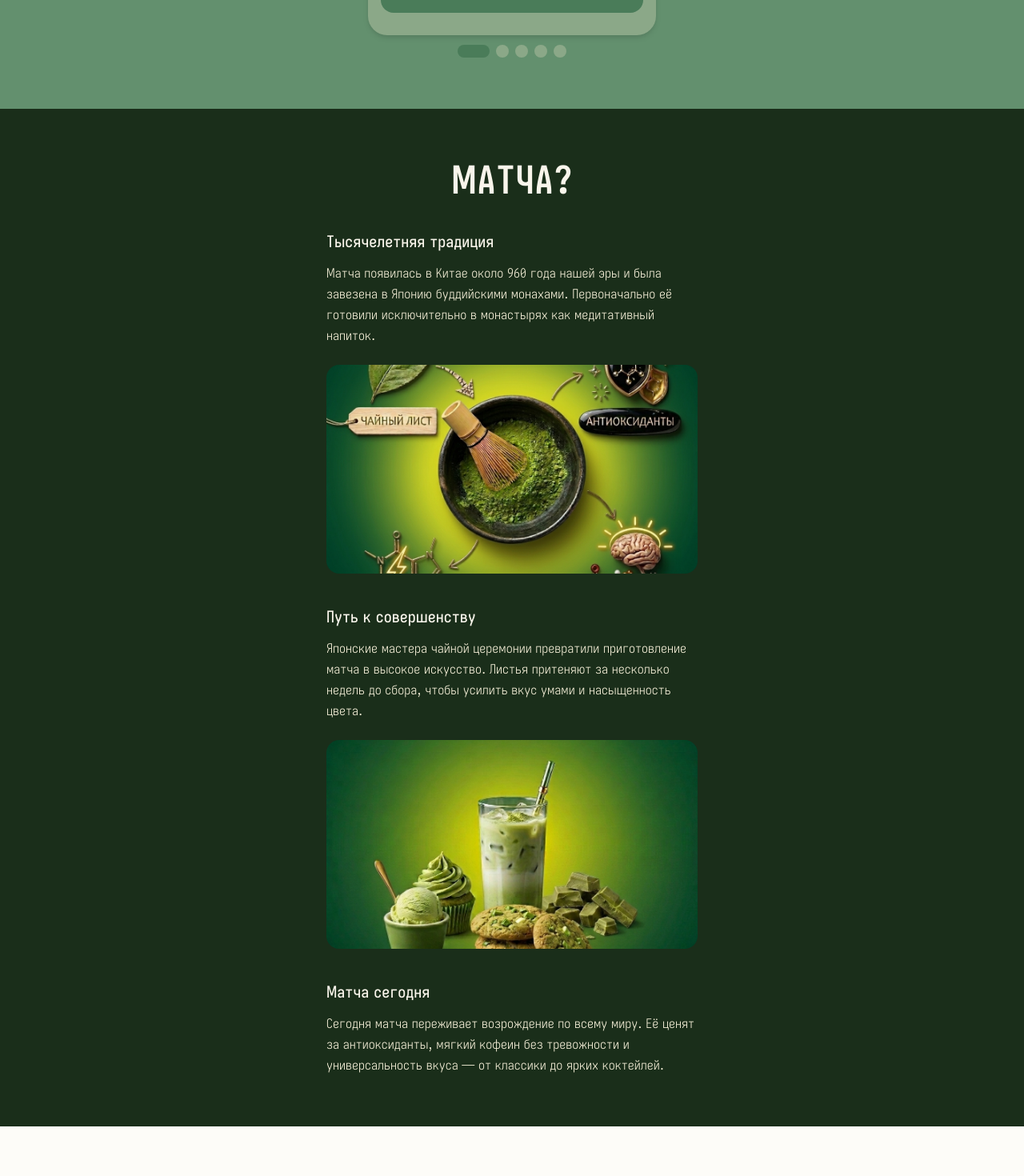
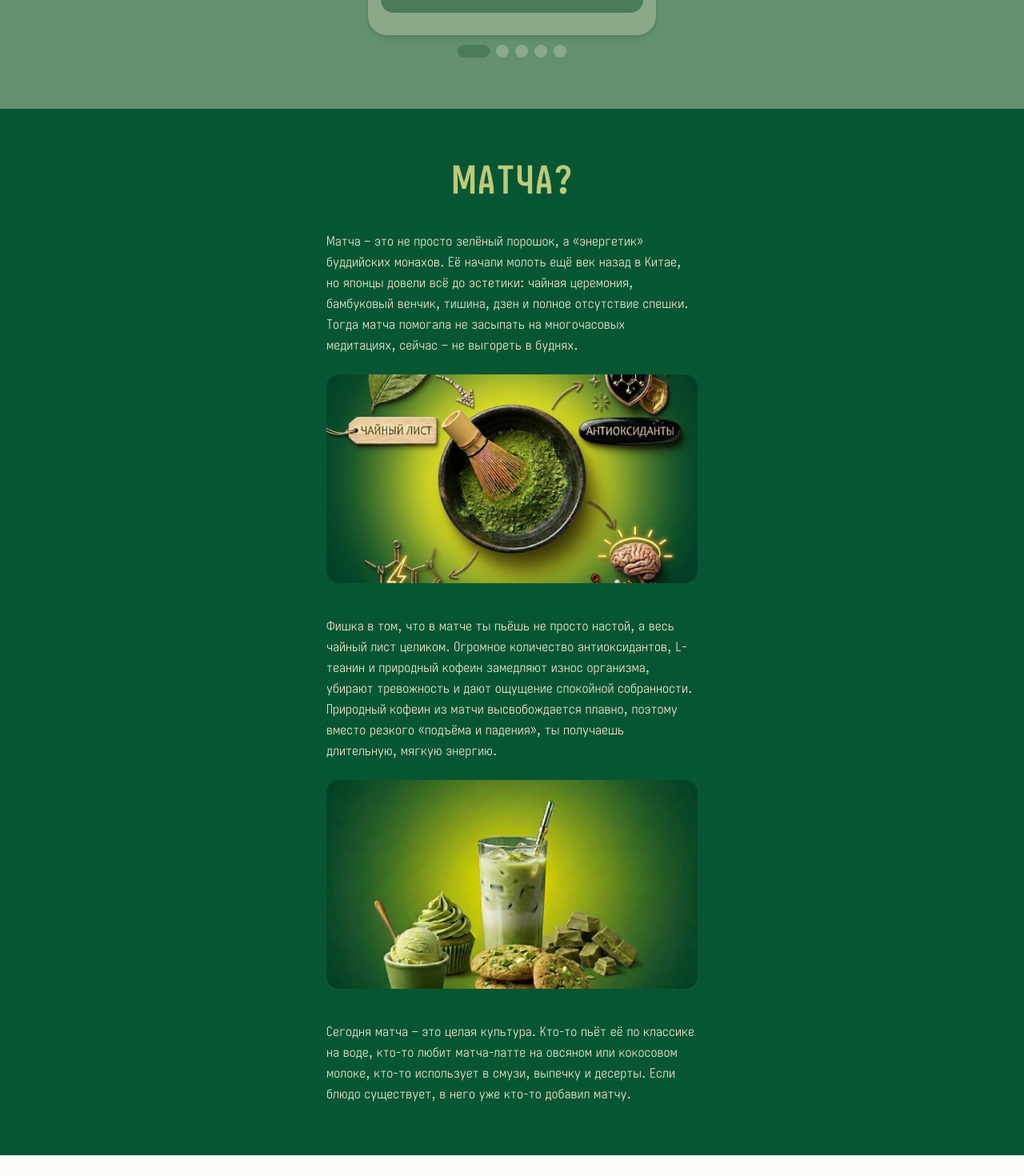
Before and after one commit to bavayra/matcha-cafe, a React (Vite) app: page / in a window 1280 px wide. Shown: the part 1600-3070 px from the top of the page at 80% size. Built offline with nearby package versions, Linux system fonts and the light colour scheme; the HTML template or start-up script is replaced by a standard one.

Commit message:
refactor: changed drink-carousel-title name's to section-title so it can be reused

```diff
--- a/src/components/Drinks/Drinks.tsx
+++ b/src/components/Drinks/Drinks.tsx
@@ -23,7 +23,7 @@ export default function Drinks() {
       }
     >
       <div className="text-center px-6 mb-10">
-        <h2 className="font-bold drinks-carousel-title" style={{ color: 'var(--theme-title)' }}>
+        <h2 className="font-bold section-title" style={{ color: 'var(--theme-title)' }}>
           ВЫБИРАЙ МАТЧУ
         </h2>
       </div>
--- a/src/components/History/History.tsx
+++ b/src/components/History/History.tsx
@@ -3,16 +3,13 @@ import matchaProductsImg from '../../../images/photos/matcha-products.webp'
 
 const blocks = [
   {
-    title: 'Тысячелетняя традиция',
-    text: 'Матча появилась в Китае около 960 года нашей эры и была завезена в Японию буддийскими монахами. Первоначально её готовили исключительно в монастырях как медитативный напиток.',
+    text: 'Матча – это не просто зелёный порошок, а «энергетик» буддийских монахов. Её начали молоть ещё век назад в Китае, но японцы довели всё до эстетики: чайная церемония, бамбуковый венчик, тишина, дзен и полное отсутствие спешки. Тогда матча помогала не засыпать на многочасовых медитациях, сейчас – не выгореть в буднях.',
   },
   {
-    title: 'Путь к совершенству',
-    text: 'Японские мастера чайной церемонии превратили приготовление матча в высокое искусство. Листья притеняют за несколько недель до сбора, чтобы усилить вкус умами и насыщенность цвета.',
+    text: 'Фишка в том, что в матче ты пьёшь не просто настой, а весь чайный лист целиком. Огромное количество антиоксидантов, L-теанин и природный кофеин замедляют износ организма, убирают тревожность и дают ощущение спокойной собранности. Природный кофеин из матчи высвобождается плавно, поэтому вместо резкого «подъёма и падения», ты получаешь длительную, мягкую энергию.',
   },
   {
-    title: 'Матча сегодня',
-    text: 'Сегодня матча переживает возрождение по всему миру. Её ценят за антиоксиданты, мягкий кофеин без тревожности и универсальность вкуса — от классики до ярких коктейлей.',
+    text: 'Сегодня матча – это целая культура. Кто‑то пьёт её по классике на воде, кто‑то любит матча-латте на овсяном или кокосовом молоке, кто‑то использует в смузи, выпечку и десерты. Если блюдо существует, в него уже кто-то добавил матчу.',
   },
 ]
 
@@ -20,16 +17,13 @@ const photos = [matchaGoodImg, matchaProductsImg]
 
 export default function History() {
   return (
-    <section id="history" className="py-16 bg-matcha-900 text-cream-100">
+    <section id="history" className="py-16 bg-[var(--green-main)] text-[var(--yellow-text)]">
       <div className="max-w-lg mx-auto px-6 flex flex-col gap-10">
         <h2 className="text-4xl sm:text-5xl font-bold text-center">МАТЧА?</h2>
 
         {blocks.map((block, i) => (
           <div key={i} className="flex flex-col gap-6">
-            <div>
-              <h3 className="text-xl font-medium mb-3">{block.title}</h3>
-              <p className="font-light leading-relaxed text-cream-200">{block.text}</p>
-            </div>
+            <p className="font-light leading-relaxed text-cream-200">{block.text}</p>
 
             {/* Photo between blocks, but not after the last one */}
             {i < photos.length && (
--- a/src/index.css
+++ b/src/index.css
@@ -157,10 +157,10 @@
   }
 
   .hover-transition {
-    transition: all 0.2s ease-in-out;
+    transition: all 0.3s ease-in-out;
   }
 
-  .drinks-carousel-title {
+  .section-title {
     font-size: 2.5rem;
   }
   .drink-title {
@@ -199,7 +199,7 @@
 
 @media (min-width: 428px) {
   :root {
-    .drinks-carousel-title {
+    .section-title {
       font-size: 2.75rem;
     }
   }
@@ -207,7 +207,7 @@
 
 @media (min-width: 600px) {
   :root {
-    .drinks-carousel-title {
+    .section-title {
       font-size: 3.5rem;
     }
     .drink-title {
@@ -245,7 +245,7 @@
     .dots-top {
       margin-top: 2rem;
     }
-    .drinks-carousel-title {
+    .section-title {
       font-size: 5rem;
     }
     .drink-price {
```
